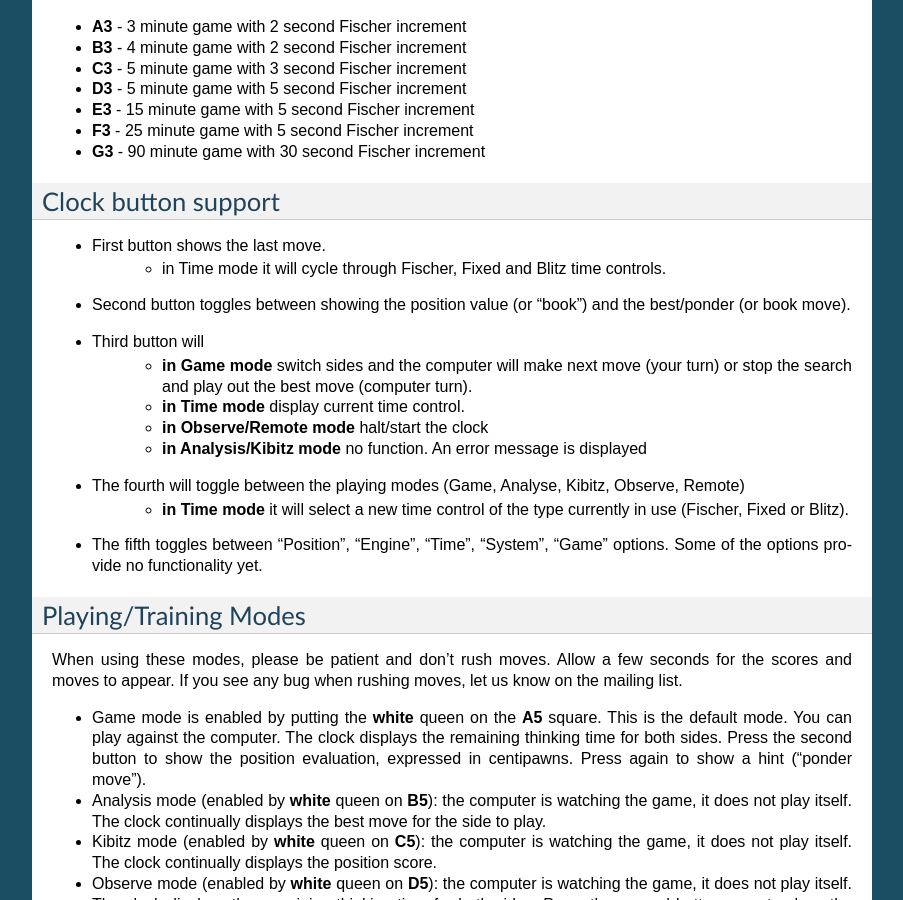
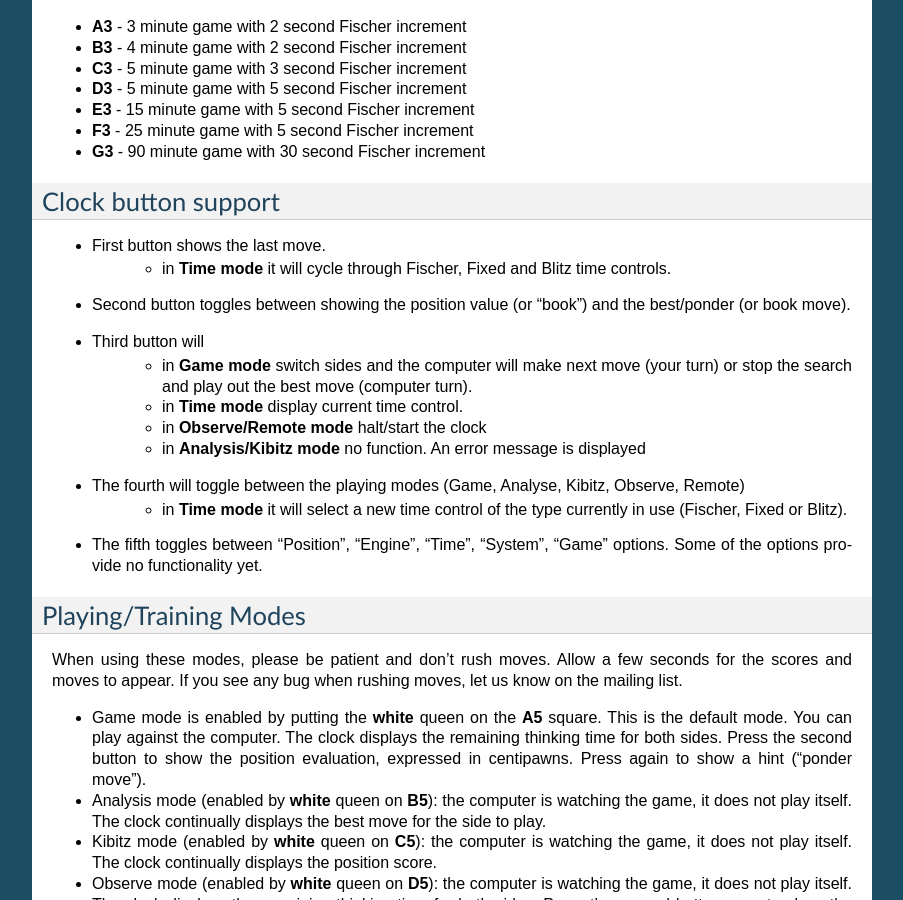
Before and after one commit to jromang/picochess, a Sphinx documentation site: the page built from docs/usage.rst, in a window 1280 px wide and 900 px high, scrolled down 1315 px. Shown: the whole window, without its empty margins (198-1101 px from the left). Built offline with Sphinx 7.4.7, drawn with Linux system fonts in a browser that asks for light colours.

```diff
--- a/docs/usage.rst
+++ b/docs/usage.rst
@@ -76,15 +76,15 @@ Clock button support
 --------------------
 
 * First button shows the last move.
-    - in Time mode it will cycle through Fischer, Fixed and Blitz time controls.
+    - in **Time mode** it will cycle through Fischer, Fixed and Blitz time controls.
 * Second button toggles between showing the position value (or "book") and the best/ponder (or book move).
 * Third button will
-    - **in Game mode** switch sides and the computer will make next move (your turn) or stop the search and play out the best move (computer turn).
-    - **in Time mode** display current time control.
-    - **in Observe/Remote mode** halt/start the clock
-    - **in Analysis/Kibitz mode** no function. An error message is displayed
+    - in **Game mode** switch sides and the computer will make next move (your turn) or stop the search and play out the best move (computer turn).
+    - in **Time mode** display current time control.
+    - in **Observe/Remote mode** halt/start the clock
+    - in **Analysis/Kibitz mode** no function. An error message is displayed
 * The fourth will toggle between the playing modes (Game, Analyse, Kibitz, Observe, Remote)
-    - **in Time mode** it will select a new time control of the type currently in use (Fischer, Fixed or Blitz).
+    - in **Time mode** it will select a new time control of the type currently in use (Fischer, Fixed or Blitz).
 * The fifth toggles between "Position", "Engine", "Time", "System", "Game" options. Some of the options provide no functionality yet.
 
 Playing/Training Modes
```
